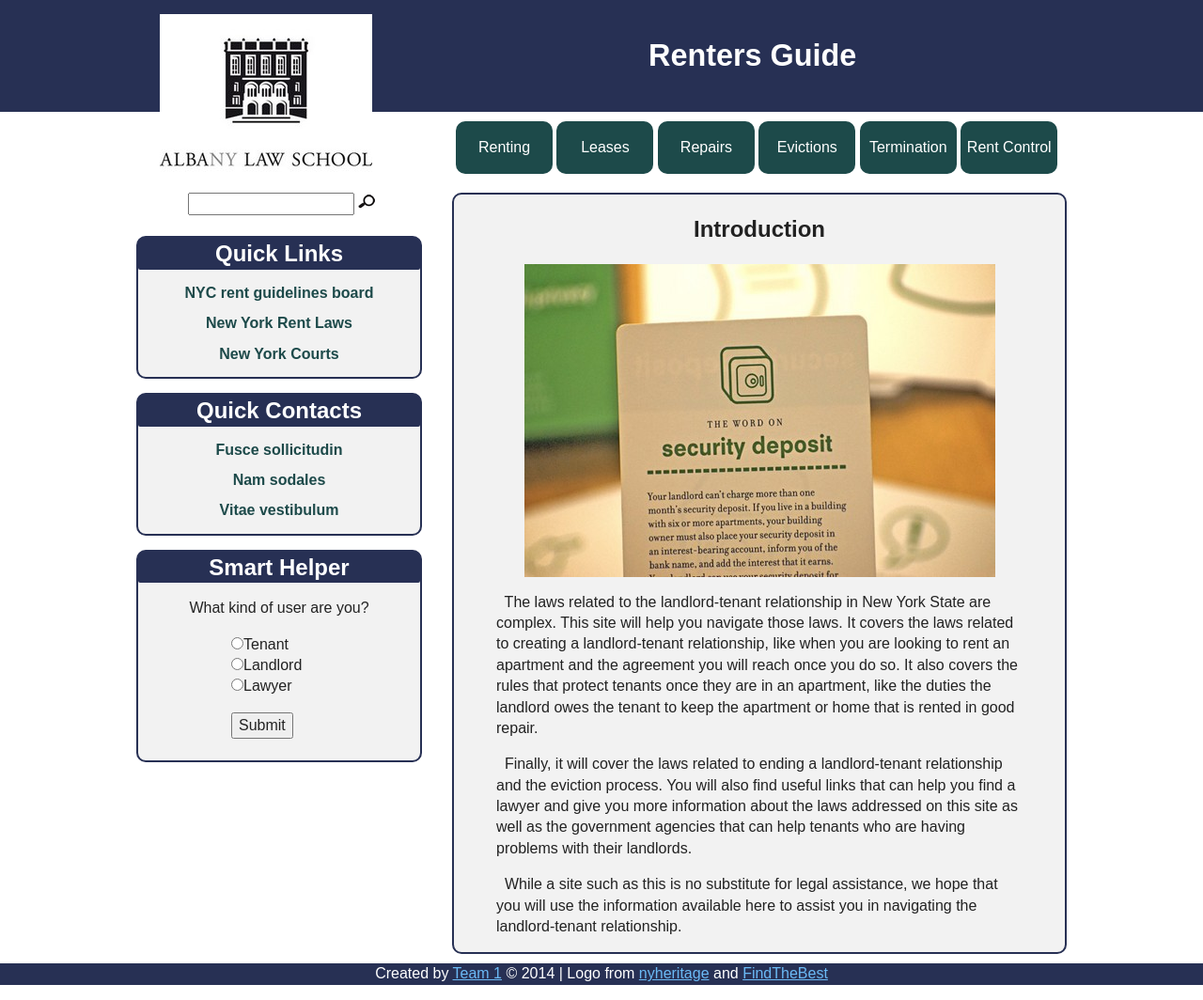
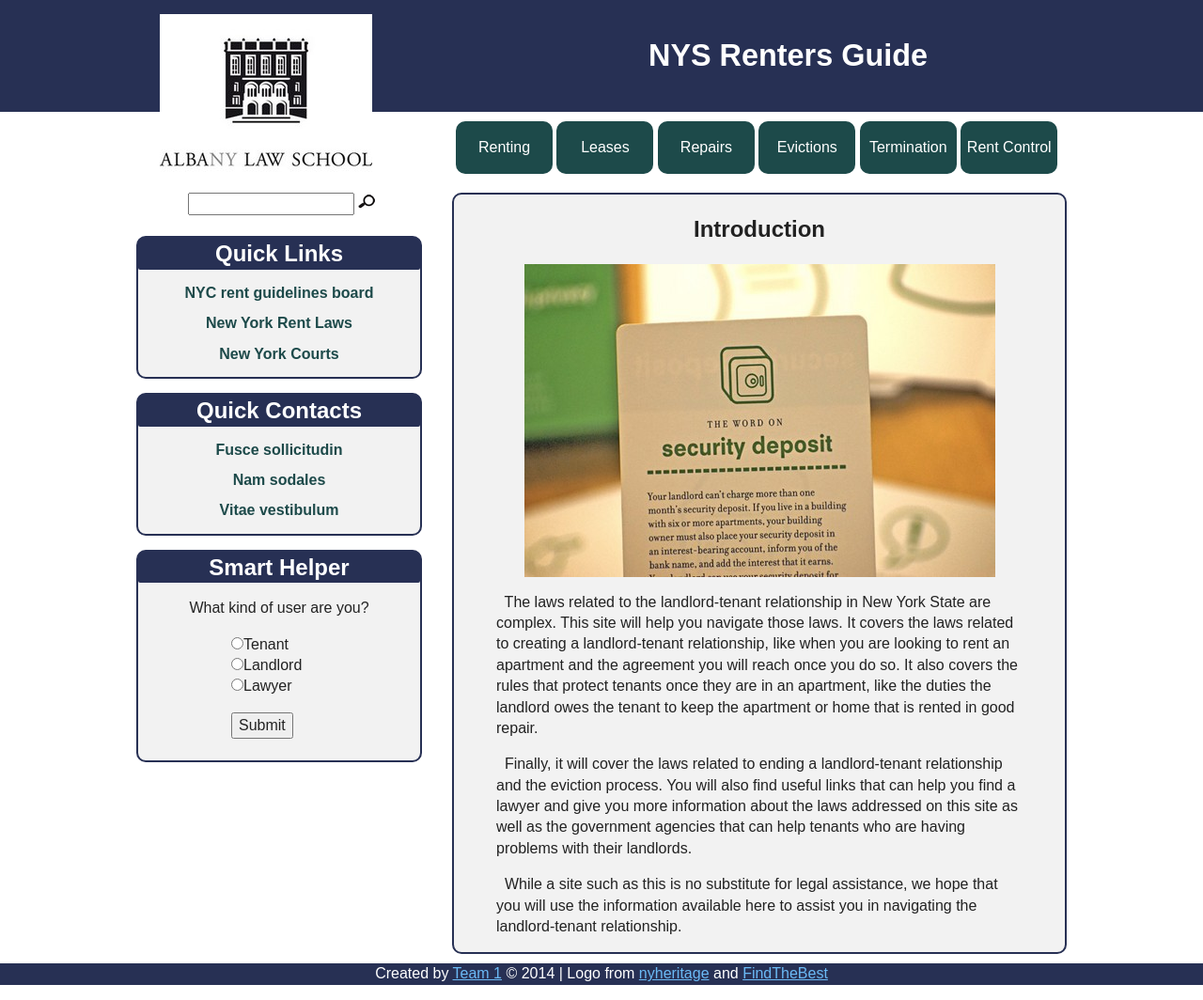
Before and after one commit to iinf362/team1, a Jekyll site: the page built from index.html, in a window 1280 px wide. Shown: the whole page at 94% size. Built offline with Jekyll 4.4.1, drawn with Linux system fonts in a browser that asks for light colours.

Commit message:
change title

```diff
--- a/_config.yml
+++ b/_config.yml
@@ -1,5 +1,5 @@
 # Site settings
-title: Renters Guide
+title: NYS Renters Guide
 email: lferrazfarias@albany.edu
 description: Website created by UAlbany students to help solving landlord/tenant issues.
 url: http://iinf362.github.io/team1
--- a/_includes/header.html
+++ b/_includes/header.html
@@ -4,7 +4,7 @@
             <div class="als-bar"><p>Albany Law School</p></div>
             <a href="{{site.url}}"><img class="logo" src="{{site.url}}/img/logo.jpg" alt="albany law school" /></a>
             <a href="{{site.url}}"><img class="mobile-logo" src="{{site.url}}/img/logo-mobile.jpg" alt="albany law school" /></a>
-            <div class="site-title"><h1><a class="link-home" href="{{site.url}}">Renters Guide</a></h1></div>
+            <div class="site-title"><h1><a class="link-home" href="{{site.url}}">{{site.title}}</a></h1></div>
         </div>
     </div>
     <nav class="navbar" role="navigation">
```
